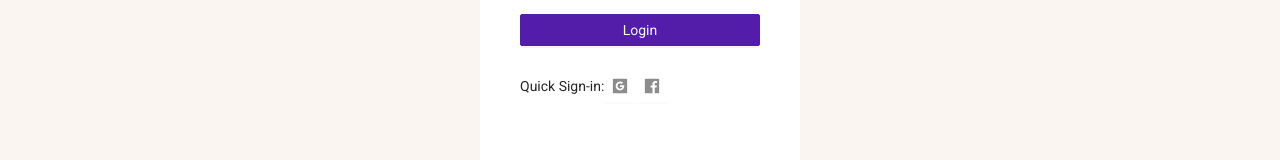
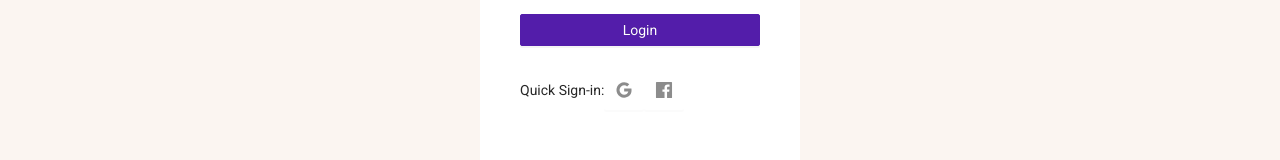
Before and after one commit to bettersg/PawScore, a Next.js app in the folder frontend/: page /shelter/login in a window 1280 px wide. Shown: the part 620-780 px from the top of the page. Built offline with nearby package versions, Linux system fonts and the light colour scheme.

Commit message:
change google icon and increase icon size

```diff
--- a/frontend/pages/shelter/login.tsx
+++ b/frontend/pages/shelter/login.tsx
@@ -1,6 +1,6 @@
 import ShelterLoginLayout from "layouts/shelter/ShelterLoginLayout";
 import { Button, Checkbox, Col, Form, Input, Row, Tabs } from "antd";
-import { UserOutlined, LockOutlined, GoogleSquareFilled, FacebookFilled } from "@ant-design/icons";
+import { UserOutlined, LockOutlined, GoogleOutlined, FacebookFilled } from "@ant-design/icons";
 import styles from "./shelter.module.css";
 
 const { TabPane } = Tabs;
@@ -109,7 +109,7 @@ const LoginForm = ({ onFinish }: LoginFormProps) => (
 			</Button>
 		</Form.Item>
 		<Form.Item>
-			<Row className={styles.signInRow}>Quick Sign-in: <Button className={styles.quickSignInButton} icon={<GoogleSquareFilled />} /> <Button className={styles.quickSignInButton} icon={<FacebookFilled />} /></Row>
+			<Row className={styles.signInRow}>Quick Sign-in: <Button size="large" className={styles.quickSignInButton} icon={<GoogleOutlined />} /> <Button size="large" className={styles.quickSignInButton} icon={<FacebookFilled />} /></Row>
 		</Form.Item>
 	</Form>
 );
@@ -155,7 +155,7 @@ const SignUpForm  = ({ onFinish }: LoginFormProps) => (
 			</Button>
 		</Form.Item>
 		<Form.Item>
-			<Row className={styles.signInRow}>Sign up with: <Button className={styles.quickSignInButton} icon={<GoogleSquareFilled />} /> <Button className={styles.quickSignInButton} icon={<FacebookFilled />} /></Row>
+			<Row className={styles.signInRow}>Sign up with: <Button size="large" className={styles.quickSignInButton} icon={<GoogleOutlined />} /> <Button size="large" className={styles.quickSignInButton} icon={<FacebookFilled />} /></Row>
 		</Form.Item>
 	</Form>
 );
```
